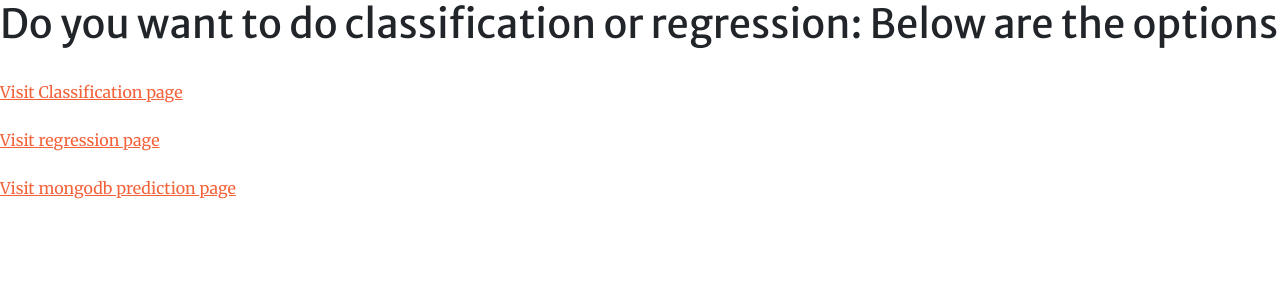
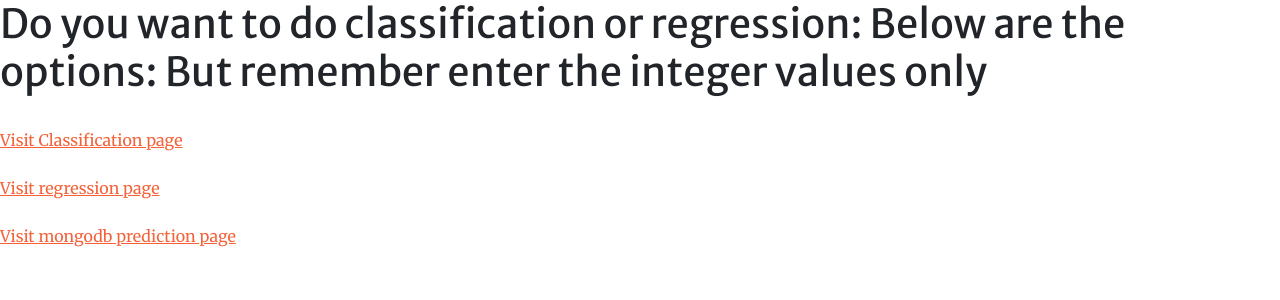
Before and after one commit to rbi-international/AlgerianforestfireIneuron, a Flask app: page / in a window 1280 px wide. Shown: the top 300 px of the page. Run offline with Flask 2, Linux system fonts and the light colour scheme; parts of the project's set-up code (start-up, migrations or seed data) failed here and were passed over; some libraries are stand-ins or nearby versions.

Commit message:
Update play.html

```diff
--- a/templates/play.html
+++ b/templates/play.html
@@ -22,7 +22,7 @@
                 <form action='/' method="post" class="col s12">
       <div class="row">
         <div class="input-field col s4">
-            <b><h1>Do you want to do classification or regression: Below are the options</h1></b>
+            <b><h1>Do you want to do classification or regression: Below are the options: But remember enter the integer values only</h1></b>
             <br>
 
             <a href="/classification">Visit Classification page</a><br> </br>
```
